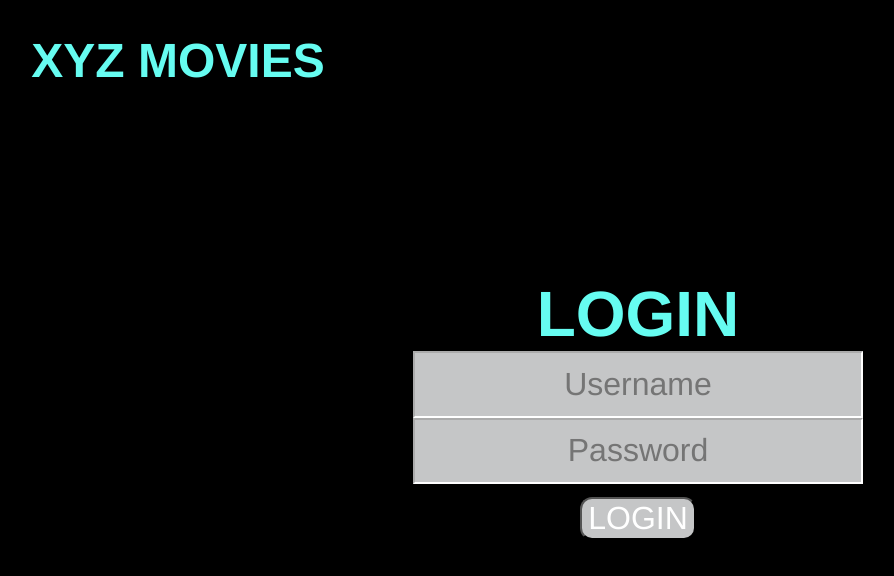
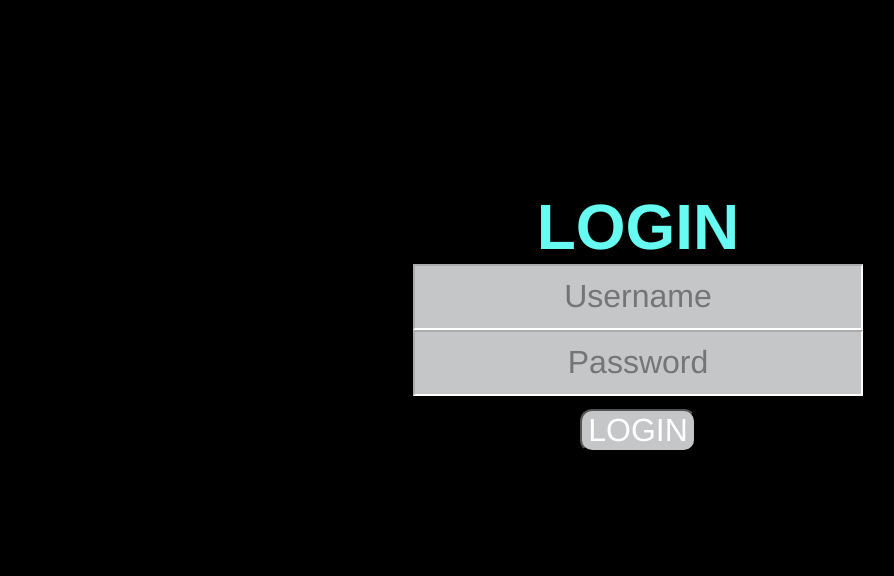
Before and after one commit to Eileen-Yang/assignment5, a Vue app: page /login in a window 1280 px wide. Shown: the top 576 px of the page, without its empty margins (2-896 px from the left). Built offline with nearby package versions, Linux system fonts and the light colour scheme.

Commit message:
Added text in hero.

```diff
--- a/src/components/Sitehero.vue
+++ b/src/components/Sitehero.vue
@@ -3,6 +3,7 @@
 
 <template>
     <div class="hero-container">
+        <h1>Discover your movie today</h1>
     </div>
 </template>
 
@@ -13,4 +14,15 @@
     background-image: url(https://clickitornot.com/wp-content/uploads/2021/10/Top-Free-Web-Series-Download-Sites.jpg);
     background-repeat: no-repeat;
 }
+
+h1 {
+    position: absolute;
+    top: 35%;
+    left: 4%;
+    color: #66fcf1;
+    background-color: rgba(126, 122, 122, 0.137);
+    background-image: none;
+    padding-top: 0%;
+    font-size: 450%;
+}
 </style>
--- a/src/views/Loginview.vue
+++ b/src/views/Loginview.vue
@@ -18,7 +18,6 @@ const login = () => {
 </script>
 
 <template>
-  <h1>XYZ MOVIES</h1>
   <div class="login-container">
     <form @submit.prevent="login()">
       <label>LOGIN</label>
@@ -42,13 +41,6 @@ const login = () => {
 
 .login-container {
   margin-top: 15%;
-}
-
-h1 {
-  text-align: left;
-  font-size: 300%;
-  padding-left: 2%;
-  margin-top: 2.6%;
 }
 
 label {
```
